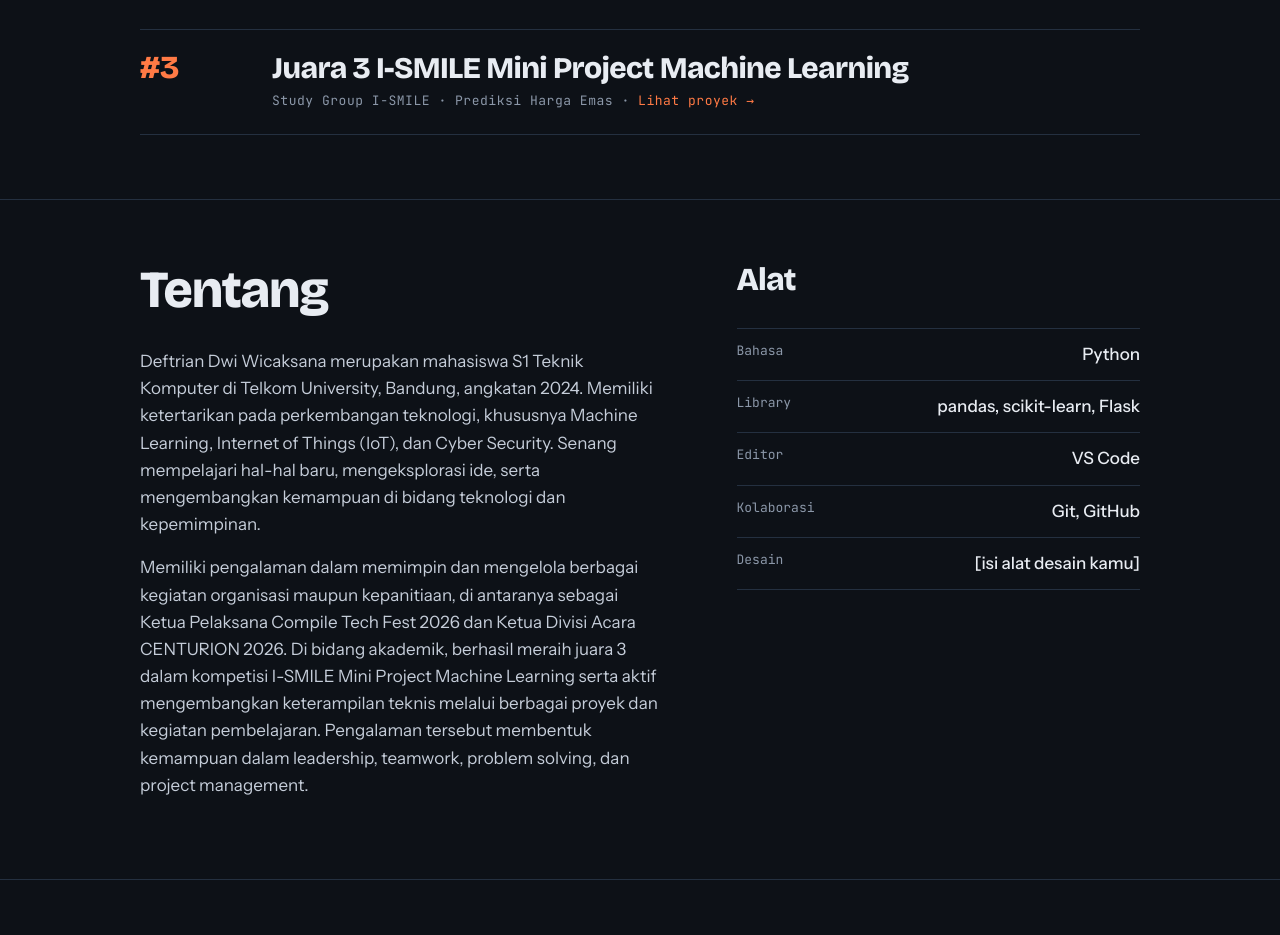
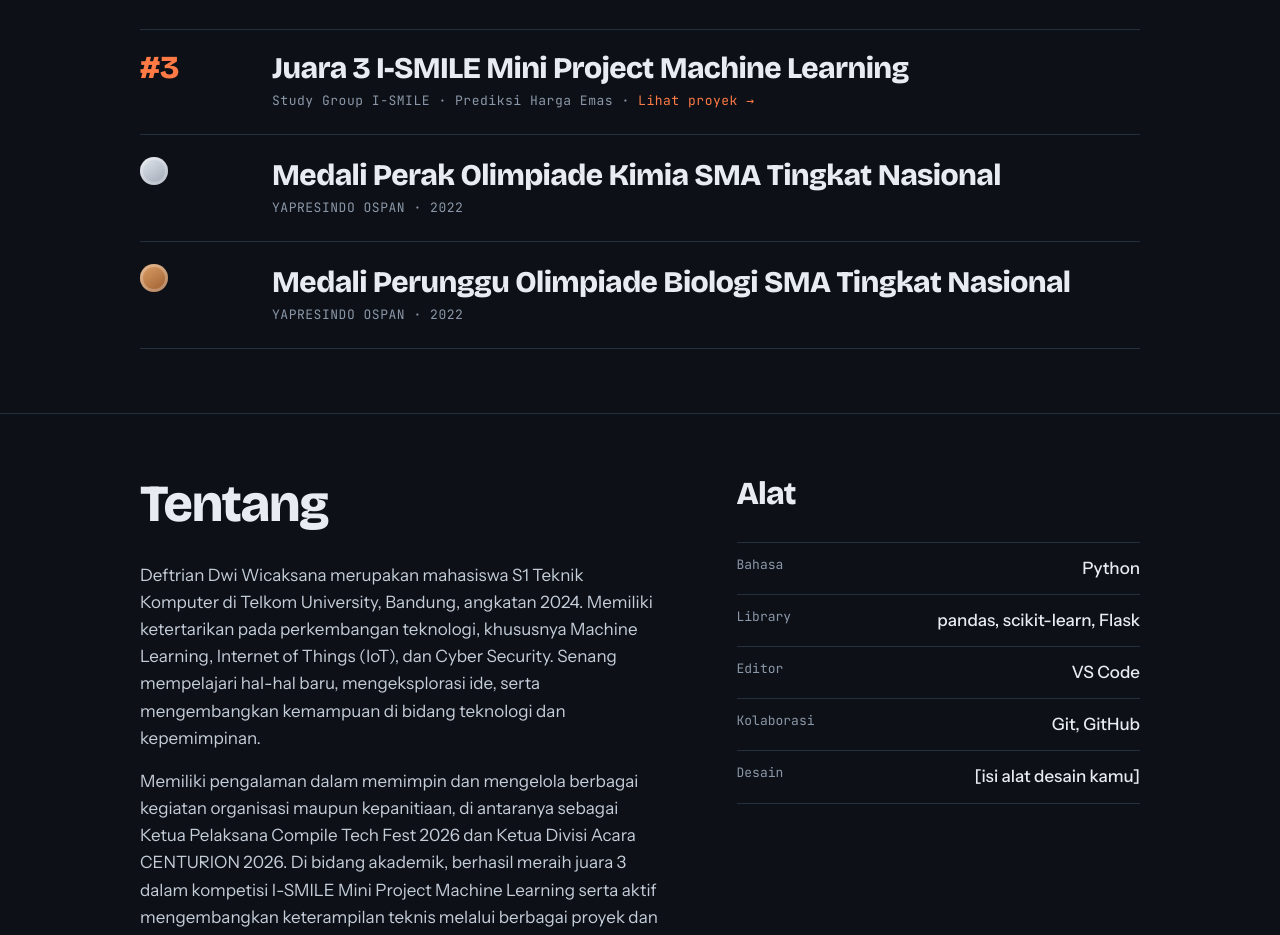
Before and after one commit to BadakGanteng31/BadakGanteng31.github.io, a plain HTML site: page index.html in a window 1280 px wide. Shown: the part 3844-4779 px from the top of the page. Drawn offline with nearby package versions, Linux system fonts and the light colour scheme.

Commit message:
Tambah dua prestasi olimpiade YAPRESINDO OSPAN 2022
Medali perak Olimpiade Kimia dan medali perunggu Olimpiade Biologi
SMA tingkat nasional, ditandai lingkaran warna medali.

Co-Authored-By: Claude Opus 5.5 <noreply@anthropic.com>
Claude-Session: https://claude.ai/code/session_011m6P4KryGEDCT8EHTHLMKP

```diff
--- a/index.html
+++ b/index.html
@@ -104,6 +104,9 @@ h2 { font-family: var(--font-display); font-weight: 800; font-size: clamp(32px,
 .rows .meta { display: block; margin-top: 6px; }
 .rank { font-family: var(--font-display); font-weight: 800; font-size: 32px; line-height: 1; color: var(--ember); }
 @media (min-width: 640px) { .rows.wide li { grid-template-columns: 120px 1fr; } }
+.medal { display: inline-block; width: 28px; height: 28px; border-radius: 99px; box-shadow: inset 0 0 0 3px rgba(255,255,255,.25); }
+.medal.silver { background: linear-gradient(145deg, #e6eaf0, #9aa4b2); }
+.medal.bronze { background: linear-gradient(145deg, #e0a36b, #9a5b2c); }
 
 /* about / contact */
 .cols { display: grid; grid-template-columns: 1fr; gap: 40px; }
@@ -347,6 +350,20 @@ footer .wrap { display: flex; justify-content: space-between; gap: 12px; flex-wr
             <span class="mono meta">Study Group I-SMILE · Prediksi Harga Emas · <a class="link" href="#proyek">Lihat proyek →</a></span>
           </div>
         </li>
+        <li>
+          <span><span class="medal silver" aria-hidden="true"></span></span>
+          <div>
+            <strong>Medali Perak Olimpiade Kimia SMA Tingkat Nasional</strong>
+            <span class="mono meta">YAPRESINDO OSPAN · 2022</span>
+          </div>
+        </li>
+        <li>
+          <span><span class="medal bronze" aria-hidden="true"></span></span>
+          <div>
+            <strong>Medali Perunggu Olimpiade Biologi SMA Tingkat Nasional</strong>
+            <span class="mono meta">YAPRESINDO OSPAN · 2022</span>
+          </div>
+        </li>
       </ul>
     </div>
   </section>
```
